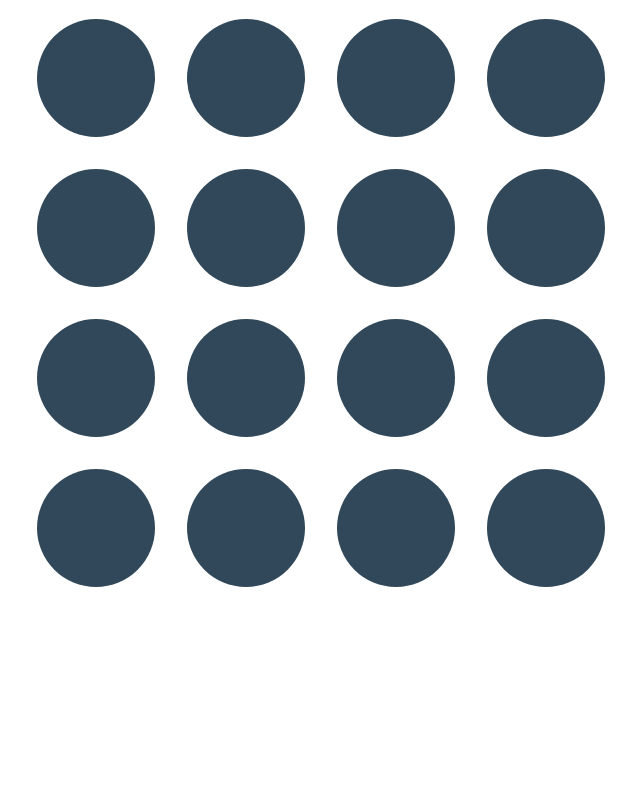
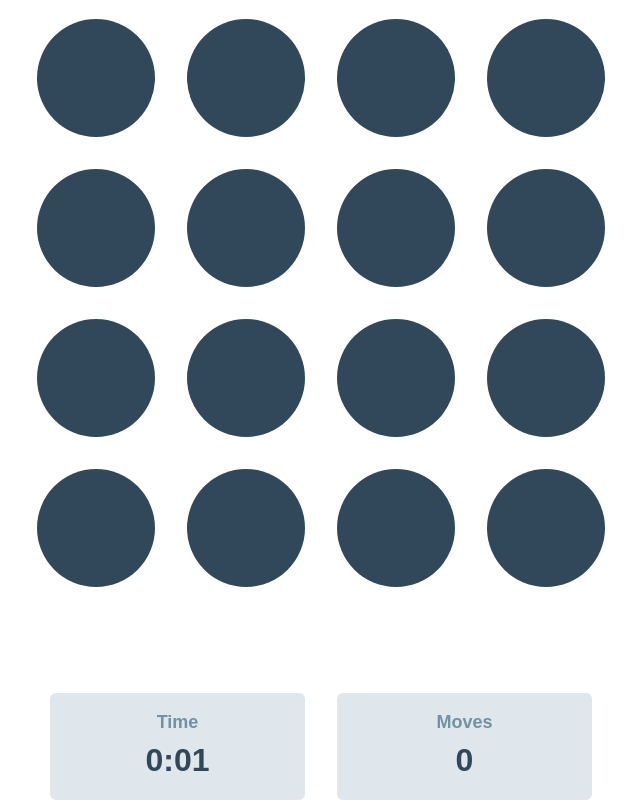
Before and after one commit to DrakeHermit/memory-game, a React (Vite) app: page /game in a window 1280 px wide. Shown: the part 173-973 px from the top of the page, without its empty margins (319-959 px from the left). Before the commit the page ends 800 px from the top, so only its background shows below. Built offline with nearby package versions, Linux system fonts and the light colour scheme.

Commit message:
feat: added persisting of the state into local storage with zustand middleware
feat: added move and time counter for a solo game

```diff
--- a/src/pages/GamePage.tsx
+++ b/src/pages/GamePage.tsx
@@ -29,6 +29,20 @@ const GamePage = () => {
           <GameBoard key={coin.id} />
         ))}
       </div>
+      <div>
+        <div
+          className={`grid grid-cols-2 place-self-center min-w-[326px] md:min-w-[542px] ${
+            size === 4 && "md:mt-[100px]"
+          } md:mt-[100px] lg:mt-[106px] mt-[125px] gap-200 md:gap-400`}
+        >
+          <div className="flex flex-col justify-between items-center bg-blue-100 py-200 px-[22.6px] text-blue-400 text-[18px] font-bold rounded-md">
+            Time <span className="text-[32px] text-blue-800">0:01</span>
+          </div>
+          <div className="flex flex-col justify-between items-center bg-blue-100 py-200 px-[22.6px] text-blue-400 text-[18px] font-bold rounded-md">
+            Moves <span className="text-[32px] text-blue-800">0</span>
+          </div>
+        </div>
+      </div>
     </div>
   );
 };
--- a/src/store/useLobbyStore.tsx
+++ b/src/store/useLobbyStore.tsx
@@ -1,5 +1,6 @@
 import { create } from "zustand";
 import { useNavigate } from "react-router-dom";
+import { persist } from "zustand/middleware";
 
 interface FormData {
   theme: "numbers" | "icons";
@@ -13,7 +14,9 @@ interface LobbyStore {
   handleGameStart: (navigate: ReturnType<typeof useNavigate>) => void;
 }
 
-const useLobbyStore = create<LobbyStore>((set) => ({
+const useLobbyStore = create<LobbyStore>()(
+  persist(
+    (set) => ({
       formData: {
         theme: "numbers",
         players: "1",
@@ -21,17 +24,16 @@ const useLobbyStore = create<LobbyStore>((set) => ({
       },
       setFormData: (field, value) =>
         set((state) => ({
-      formData: {
-        ...state.formData,
-        [field]: value,
-      },
+          formData: { ...state.formData, [field]: value },
         })),
       handleGameStart: (navigate) => {
-    set((state) => {
-      navigate("/game", { state: state.formData });
-      return state;
-    });
+        navigate("/game");
       },
-}));
+    }),
+    {
+      name: "lobby-storage",
+    }
+  )
+);
 
 export default useLobbyStore;
```
Lines whose indentation alone changed are shown as unchanged.
